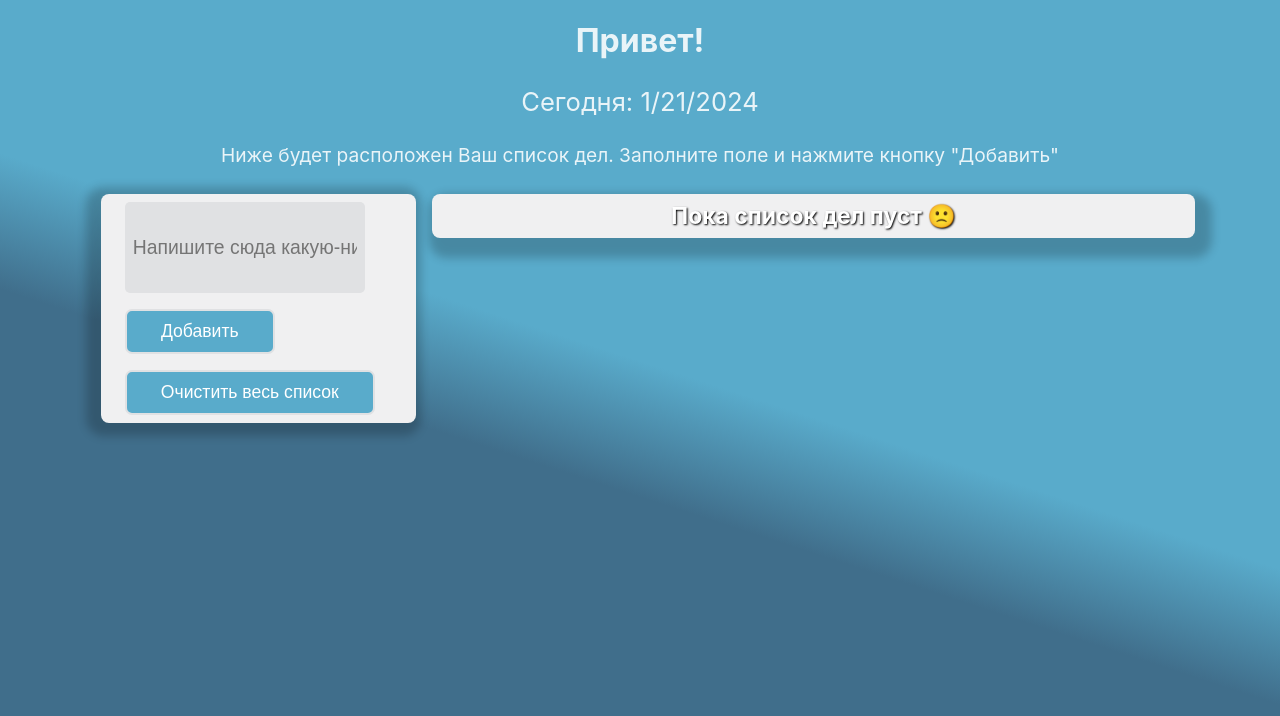
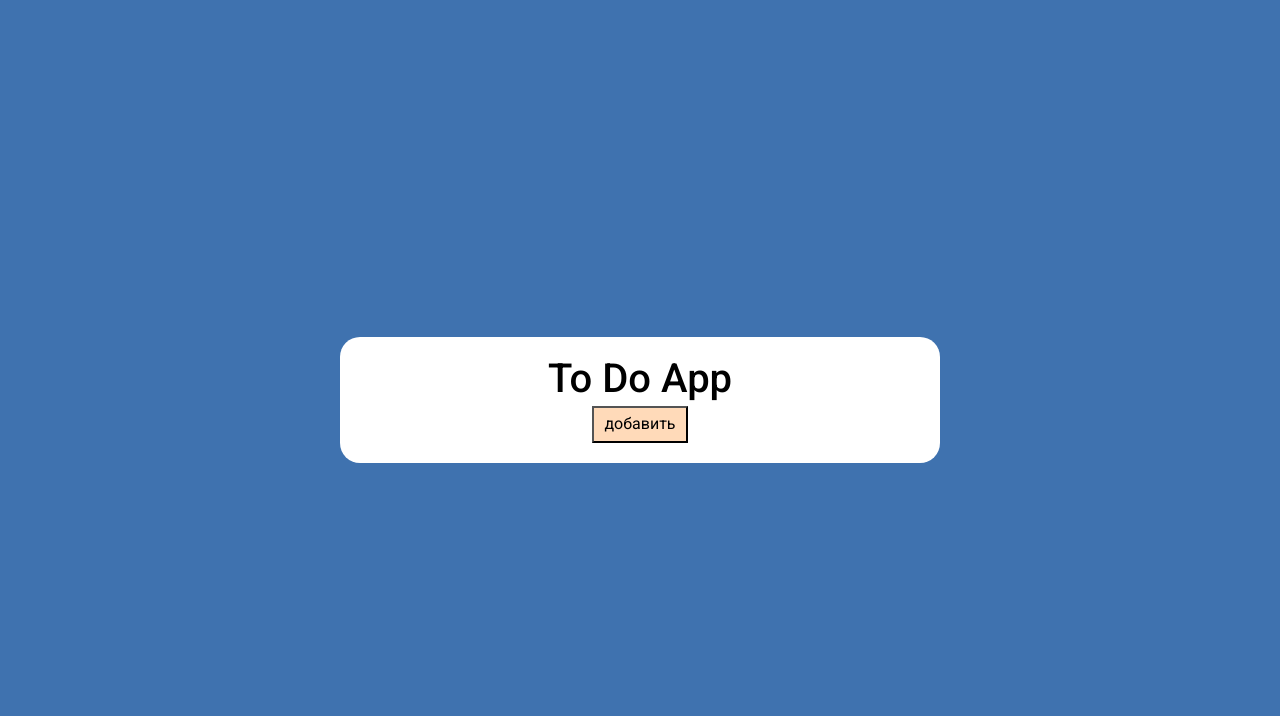
Before and after one commit to litvnvdev/todo-app_TS, a React (Vite) app: page / in a window 1280 px wide. Shown: the top 716 px of the page. Built offline with nearby package versions, Linux system fonts and the light colour scheme.

Commit message:
zustand store was added

```diff
--- a/package.json
+++ b/package.json
@@ -13,7 +13,9 @@
     "react": "^18.2.0",
     "react-dom": "^18.2.0",
     "react-icons": "^5.0.1",
-    "styled-components": "^6.1.8"
+    "styled-components": "^6.1.8",
+    "uid": "^2.0.2",
+    "zustand": "^4.5.2"
   },
   "devDependencies": {
     "@types/react": "^18.2.43",
--- a/src/App.tsx
+++ b/src/App.tsx
@@ -1,74 +1,47 @@
 import styled from "styled-components";
-import { UserInput } from "./components";
-import { useState, useEffect } from "react";
+import { useToDoStore } from "./shared/model/stores/useToDoStore";
 
-const Wrapper = styled.div`
+function App() {
+  const [tasks, createTask, updateTask, removeTask] = useToDoStore((state) => [
+    state.tasks,
+    state.createTask,
+    state.updateTask,
+    state.removeTask,
+  ]);
+
+  const handleTasks = () => {
+    createTask("Привет!");
+    console.log(tasks);
+  };
+  return (
+    <Wrapper>
+      <Title>To Do App</Title>
+      <Button onClick={handleTasks}>добавить</Button>
+    </Wrapper>
+  );
+}
+
+const Wrapper = styled.article`
   display: flex;
+  flex-direction: column;
+  min-width: 600px;
+  background: white;
+  border-radius: 20px;
+  padding: 20px 50px;
   justify-content: center;
-  width: 95%;
+  align-items: center;
   margin: 0 auto;
 `;
 const Title = styled.h1`
-  font-size: 2em;
+  font-weight: 500;
+  color: black;
+  font-size: 40px;
+  margin-bottom: 0.3rem;
   text-align: center;
 `;
-
-const SubTitle = styled.h3`
-  font-weight: 400;
-  text-align: center;
-  font-size: 1.6em;
+const Button = styled.button`
+  padding: 5px 10px;
+  background: peachpuff;
 `;
-const Text = styled.p`
-  text-align: center;
-  font-size: 1.2em;
-  @media (min-width: 320px) and (max-width:480px){
-    font-size: 1em;
-  }
-`;
-function App() {
-  const storageTask = JSON.parse(localStorage.getItem("tasks") as any) || [];
-  const [inputTask, setInputTask] = useState("");
-  const [arrTask, setArrTask] = useState(storageTask);
-
-  useEffect(() => {
-    localStorage.setItem("tasks", JSON.stringify(arrTask));
-  }, [arrTask]);
-
-  const handleInput = (event: React.ChangeEvent<HTMLInputElement>) => {
-    setInputTask(event.target.value);
-  };
-
-  const handleButton = () => {
-    setArrTask((arr: string[]) => [...arr, inputTask]);
-    setInputTask('')
-  };
-
-  const handleClearTaskList = () => {
-    setArrTask([]);
-    setInputTask("");
-  };
-
-  let date = new Date().toLocaleDateString();
-
-  return (
-    <>
-      <Title>Привет!</Title>
-      <SubTitle>Сегодня: {date} </SubTitle>
-      <Text>
-        Ниже будет расположен Ваш список дел. Заполните поле и нажмите кнопку
-        "Добавить"
-      </Text>
-      <Wrapper>
-        <UserInput
-          text={inputTask}
-          tasks={arrTask}
-          handleInput={handleInput}
-          handleButton={handleButton}
-          handleClearTaskList={handleClearTaskList}
-        />
-      </Wrapper>
-    </>
-  );
-}
 
 export default App;
--- a/src/index.css
+++ b/src/index.css
@@ -1,34 +1,99 @@
-:root {
-  font-family: Inter, system-ui, Avenir, Helvetica, Arial, sans-serif;
-  font-weight: 400;
-
-  color: rgba(255, 255, 255, 0.87);
-  background: linear-gradient(198deg, rgba(89,171,203,1) 46%, rgba(64,110,139,1) 57%);
-
-  font-synthesis: none;
-  text-rendering: optimizeLegibility;
-  -webkit-font-smoothing: antialiased;
-  -moz-osx-font-smoothing: grayscale;
+@import url("https://fonts.googleapis.com/css2?family=Roboto:wght@400;500&display=swap");
+/* Box sizing rules */
+*,
+*::before,
+*::after {
+  box-sizing: border-box;
 }
 
-a {
-  font-weight: 500;
-  color: #646cff;
-  text-decoration: inherit;
+/* Prevent font size inflation */
+html {
+  -moz-text-size-adjust: none;
+  -webkit-text-size-adjust: none;
+  text-size-adjust: none;
 }
-a:hover {
-  color: #535bf2;
+
+/* Remove default margin in favour of better control in authored CSS */
+body,
+h1,
+h2,
+h3,
+h4,
+p,
+figure,
+blockquote,
+dl,
+dd {
+  margin: 0;
+}
+
+/* Remove list styles on ul, ol elements with a list role, which suggests default styling will be removed */
+ul[role="list"],
+ol[role="list"] {
+  list-style: none;
+}
+
+/* Set core body defaults */
+body {
+  min-height: 100vh;
+  line-height: 1.5;
+}
+
+/* Set shorter line heights on headings and interactive elements */
+h1,
+h2,
+h3,
+h4,
+button,
+input,
+label {
+  line-height: 1.1;
+}
+
+/* Balance text wrapping on headings */
+h1,
+h2,
+h3,
+h4 {
+  text-wrap: balance;
+}
+
+/* A elements that don't have a class get default styles */
+a:not([class]) {
+  text-decoration-skip-ink: auto;
+  color: currentColor;
+}
+
+/* Make images easier to work with */
+img,
+picture {
+  max-width: 100%;
+  display: block;
+}
+
+/* Inherit fonts for inputs and buttons */
+input,
+button,
+textarea,
+select {
+  font: inherit;
+}
+
+/* Make sure textarea without a rows attribute are not tiny */
+textarea:not([rows]) {
+  min-height: 10em;
+}
+
+/* Anything that has been anchored to should have extra scroll margin */
+:target {
+  scroll-margin-block: 5ex;
 }
 
 body {
-  margin: 0;
-  padding: 0;
-  min-height: 100vh;
+  padding: 1rem;
+  font: 16px/1.4 "Roboto", sans-serif;
+  background: #3f72af;
+  display: flex;
+  align-items: center;
+  justify-content: center;
 }
-.close-item{
-  cursor: pointer;
-}
-.checked{
-  background: #9e9e9e;
-  text-decoration: line-through;
-}
--- a/src/main.tsx
+++ b/src/main.tsx
@@ -1,10 +1,5 @@
-import React from 'react'
-import ReactDOM from 'react-dom/client'
-import App from './App.tsx'
-import './index.css'
+import ReactDOM from "react-dom/client";
+import App from "./App.tsx";
+import "./index.css";
 
-ReactDOM.createRoot(document.getElementById('root')!).render(
-  <React.StrictMode>
-    <App />
-  </React.StrictMode>,
-)
+ReactDOM.createRoot(document.getElementById("root")!).render(<App />);
--- /dev/null
+++ b/src/shared/model/stores/useToDoStore.ts
@@ -0,0 +1,33 @@
+import { create } from "zustand";
+import { uid } from "uid";
+
+interface Task {
+  id: string;
+  title: string;
+  createdAt: number;
+}
+
+interface ToDoStore {
+  tasks: Task[];
+  createTask: (title: string) => void;
+  updateTask: (id: string, title: string) => void;
+  removeTask: (id: string) => void;
+}
+
+export const useToDoStore = create<ToDoStore>((set, get) => ({
+  tasks: [],
+  createTask: (title) => {
+    const { tasks } = get();
+    const newTask = {
+      id: uid(),
+      title,
+      createdAt: Date.now(),
+    };
+
+    set({
+      tasks: [newTask].concat(tasks),
+    });
+  },
+  updateTask: (id, title) => {},
+  removeTask: (id) => {},
+}));
```
Also changed, not shown: 2 other files (tests, documents, lock files or other folders).
